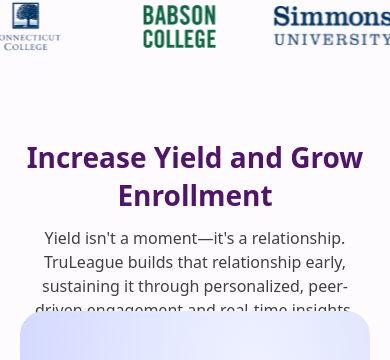
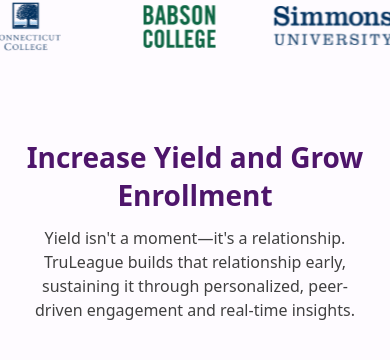
Before and after one commit to mayankacharya/truleague-web, a React (Vite) app: page / in a window 390 px wide. Shown: the part 915-1275 px from the top of the page. Built offline with nearby package versions, Linux system fonts and the light colour scheme.

Commit message:
margin-bottom: -6rem  remove

```diff
--- a/src/components/GrowEnrollment.css
+++ b/src/components/GrowEnrollment.css
@@ -663,7 +663,7 @@
   /* Header */
   .grow-enrollment__header {
     padding: 0 1.5rem;
-    margin-bottom: -6rem;
+    /* margin-bottom: -1rem; */
   }
 
   .grow-enrollment__header h2 {
```
